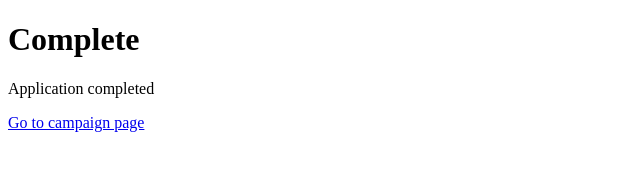
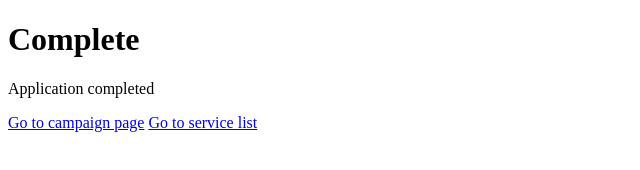
Before and after one commit to ninbe/trackingfrom, a plain HTML site: page complete.html in a window 1280 px wide. Shown: the whole page, without its empty margins (0-640 px from the left). Drawn offline with Linux system fonts and the light colour scheme.

Commit message:
Update complete.html

```diff
--- a/complete.html
+++ b/complete.html
@@ -17,5 +17,6 @@
     <h1>Complete</h1>
     <p>Application completed</p>
     <a href="https://ninbe.github.io/trackingfrom/">Go to campaign page</a>
+    <a href="https://creative-malasada-027e83.netlify.app/">Go to service list</a>
 </body>
 </html>
```
